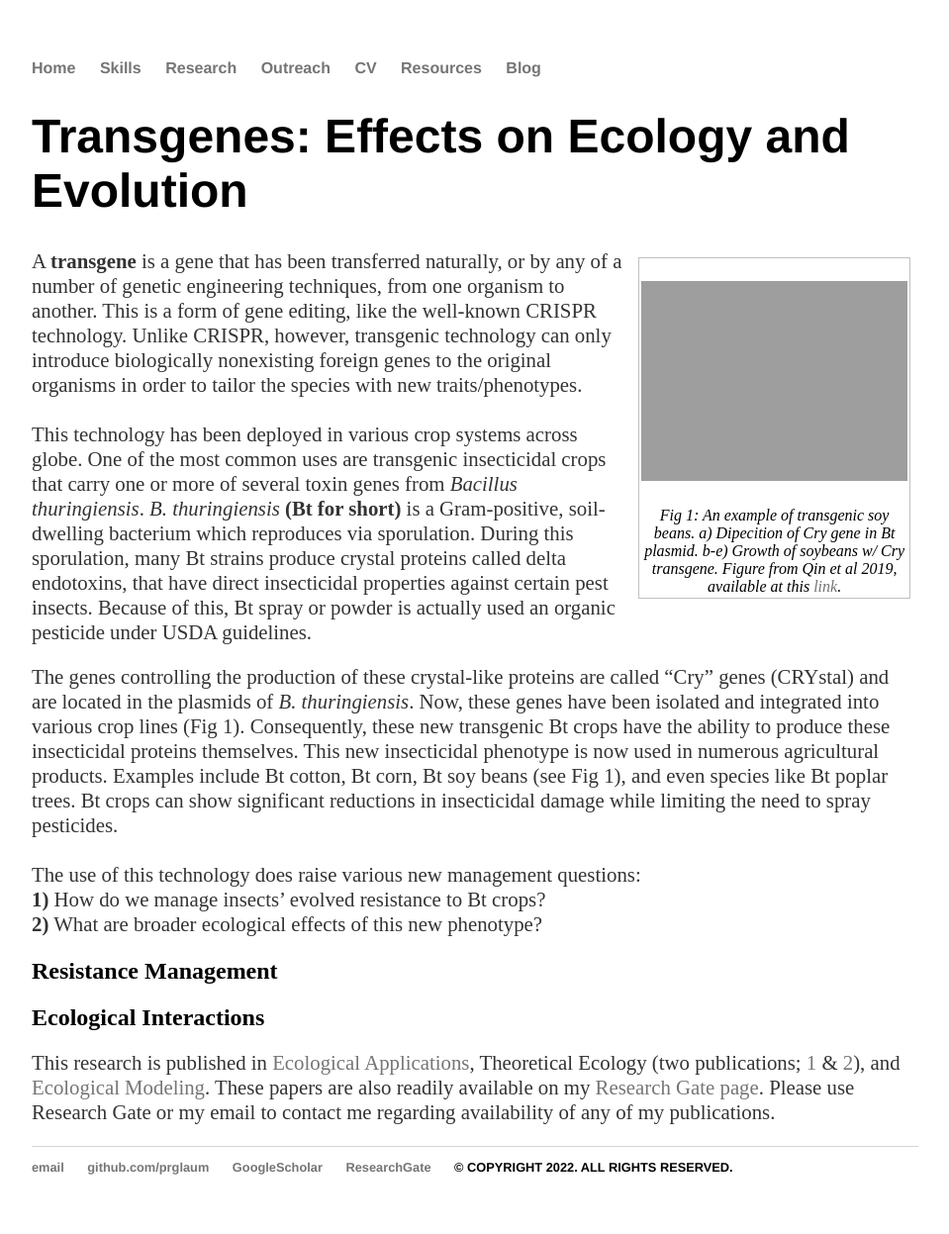
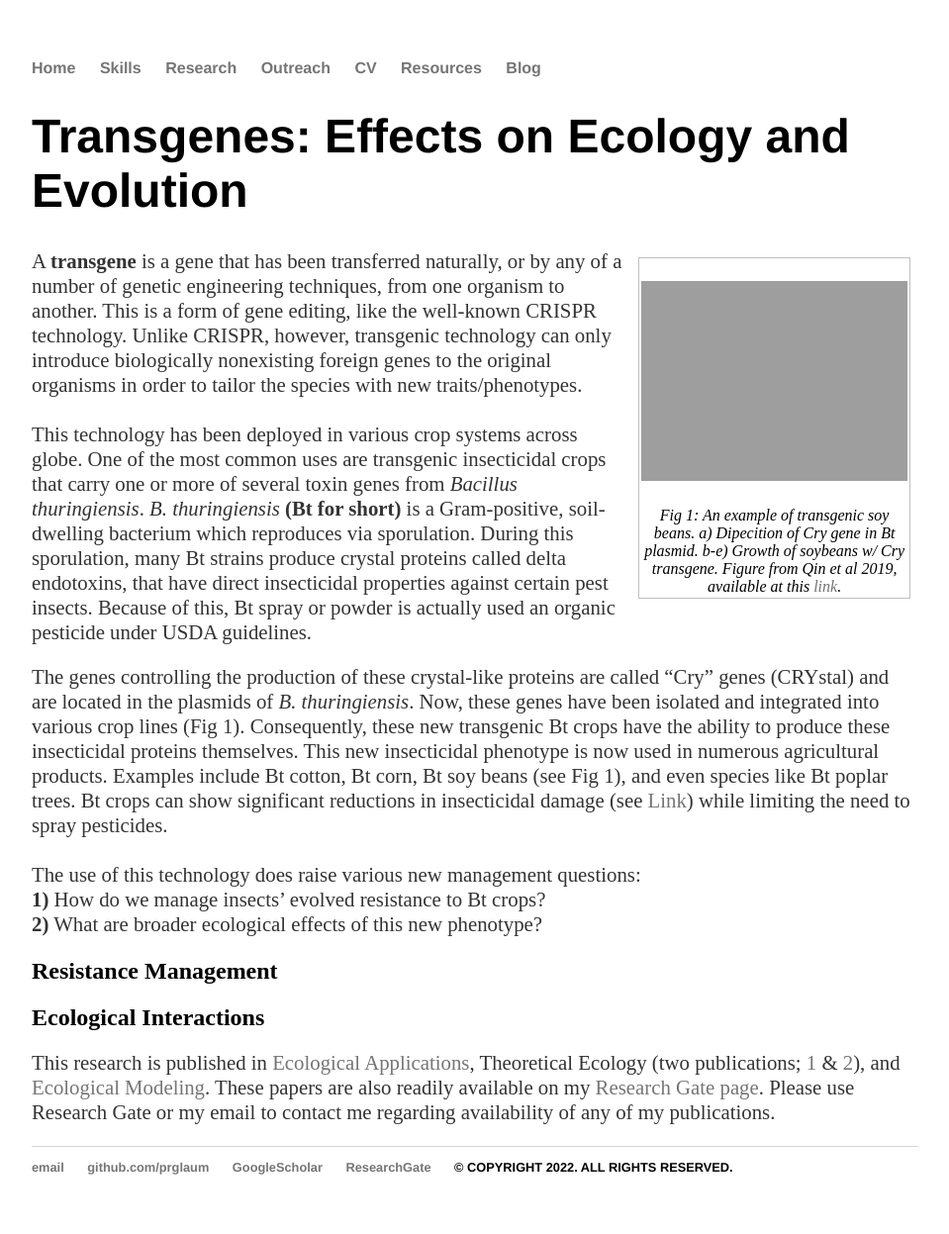
Before and after one commit to prglaum/prglaum.github.io, a Jekyll site: the page built from research/transgenes/index.html, in a window 1280 px wide. Shown: the whole page at 99% size, without its empty margins (160-1119 px from the left). Built offline with Jekyll 4.4.1, drawn with Linux system fonts in a browser that asks for light colours.

Commit message:
Update index.html

```diff
--- a/research/transgenes/index.html
+++ b/research/transgenes/index.html
@@ -25,7 +25,8 @@ title: Transgenes
   Now, these genes have been isolated and integrated into various crop lines (Fig 1). Consequently, these new transgenic Bt crops have the ability to produce
   these insecticidal proteins themselves.
   This new insecticidal phenotype is now used in numerous agricultural products. Examples include Bt cotton, Bt corn, Bt soy beans (see Fig 1), and even
-  species like Bt poplar trees. Bt crops can show significant reductions in insecticidal damage while limiting the need to spray pesticides.
+  species like Bt poplar trees. Bt crops can show significant reductions in insecticidal damage (see <a href="https://www.researchgate.net/publication/313837062_Field_evaluation_of_soybean_transgenic_event_DAS-81419-2_expressing_Cry1F_and_Cry1Ac_proteins_for_the_control_of_secondary_lepidopteran_pests_in_Brazil" target="_blank" rel="noopener noreferrer">Link</a>)
+  while limiting the need to spray pesticides.
   <br><br>The use of this technology does raise various new management questions:
   <br><b>1)</b> How do we manage insects’ evolved resistance to Bt crops?
   <br><b>2)</b> What are broader ecological effects of this new phenotype?
```
